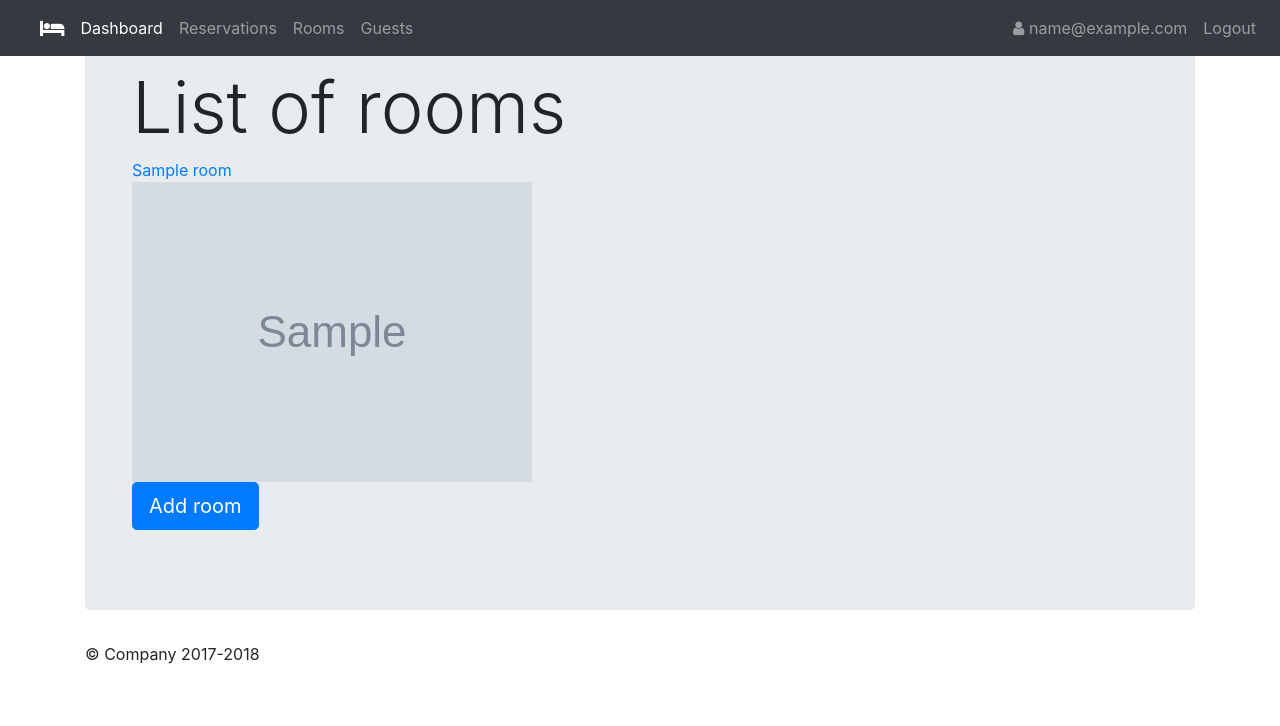
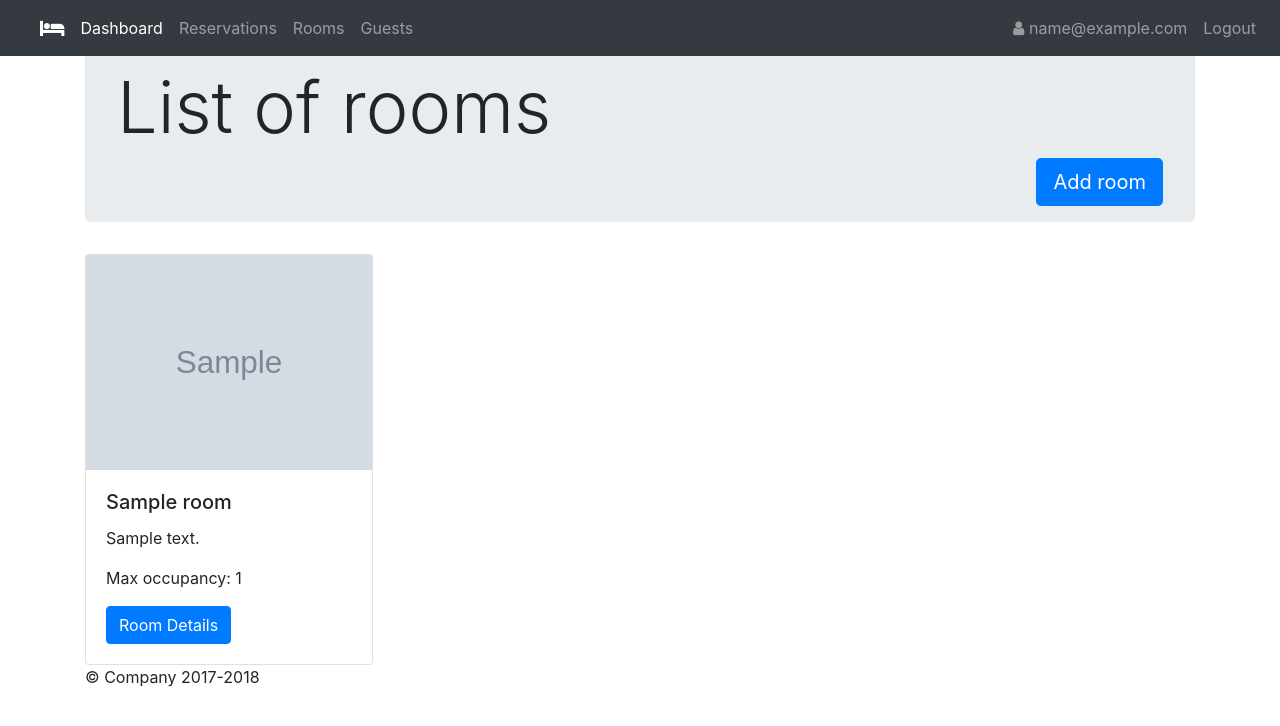
Before and after one commit to wolf637/property-manager, a Django app: page /rooms/ in a window 1280 px wide. Shown: the top 726 px of the page. Run offline with Django 3.2, Linux system fonts and the light colour scheme; a user stored in the database is signed in; tables that the repository leaves empty hold one stand-in row (values such as "Sample post"); grey boxes marked "Sample" are stand-in pictures; some libraries are stand-ins or nearby versions.

Commit message:
Style items as boostrap cards

```diff
--- a/rooms/templates/rooms/list.html
+++ b/rooms/templates/rooms/list.html
@@ -3,24 +3,23 @@
 {% block content %}
 
       <div class="jumbotron">
+          <h1 class="display-3">List of rooms</h1>
+          <a class="btn btn-primary btn-lg pull-right" href="{% url 'create_room' %}" role="button">Add room</a>
+      </div>
         <div class="container">
-          <h1 class="display-3">List of rooms</h1>
-            {% for room in rooms.all %}
+            <div class="row">
+                {% for room in rooms.all %}
 
-
-            <div>
-                <div>
-                    <a href="{% url 'room_details' room.id %}">{{ room.name }}</a>
-                </div>
-                <a href="{% url 'room_details' room.id %}"><img src="{{ room.image.url }}" alt="{{ room.name }}"></a>
+            <div class="card" style="width: 18rem;">
+                <img class="card-img-top" src="{{ room.image.url }}" alt="Card image cap">
+                  <div class="card-body">
+                    <h5 class="card-title">{{ room.name }}</h5>
+                    <p class="card-text">{{ room.description }}</p>
+                      <p class="card-text">Max occupancy: {{ room.occupancy }}</p>
+                    <a href="{% url 'room_details' room.id %}" class="btn btn-primary">Room Details</a>
+                  </div>
             </div>
-
             {% endfor %}
-            <div>
-                <p><a class="btn btn-primary btn-lg" href="{% url 'create_room' %}" role="button">Add room</a></p>
             </div>
-
-        </div>
-      </div>
-
+            </div>
 {% endblock %}
```
Also changed, not shown: rooms/templates/rooms/details.html (+11 -5 lines).
